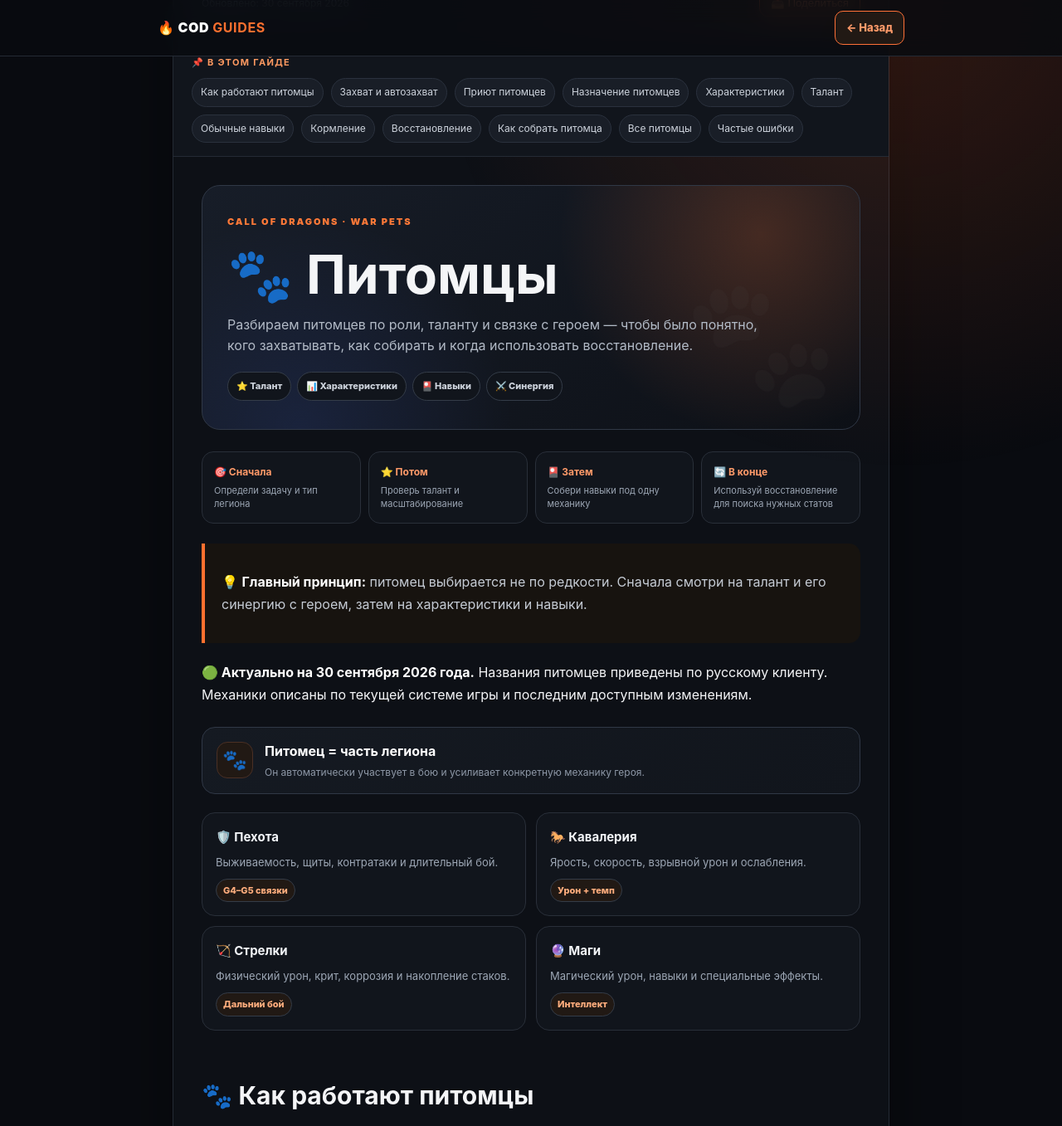
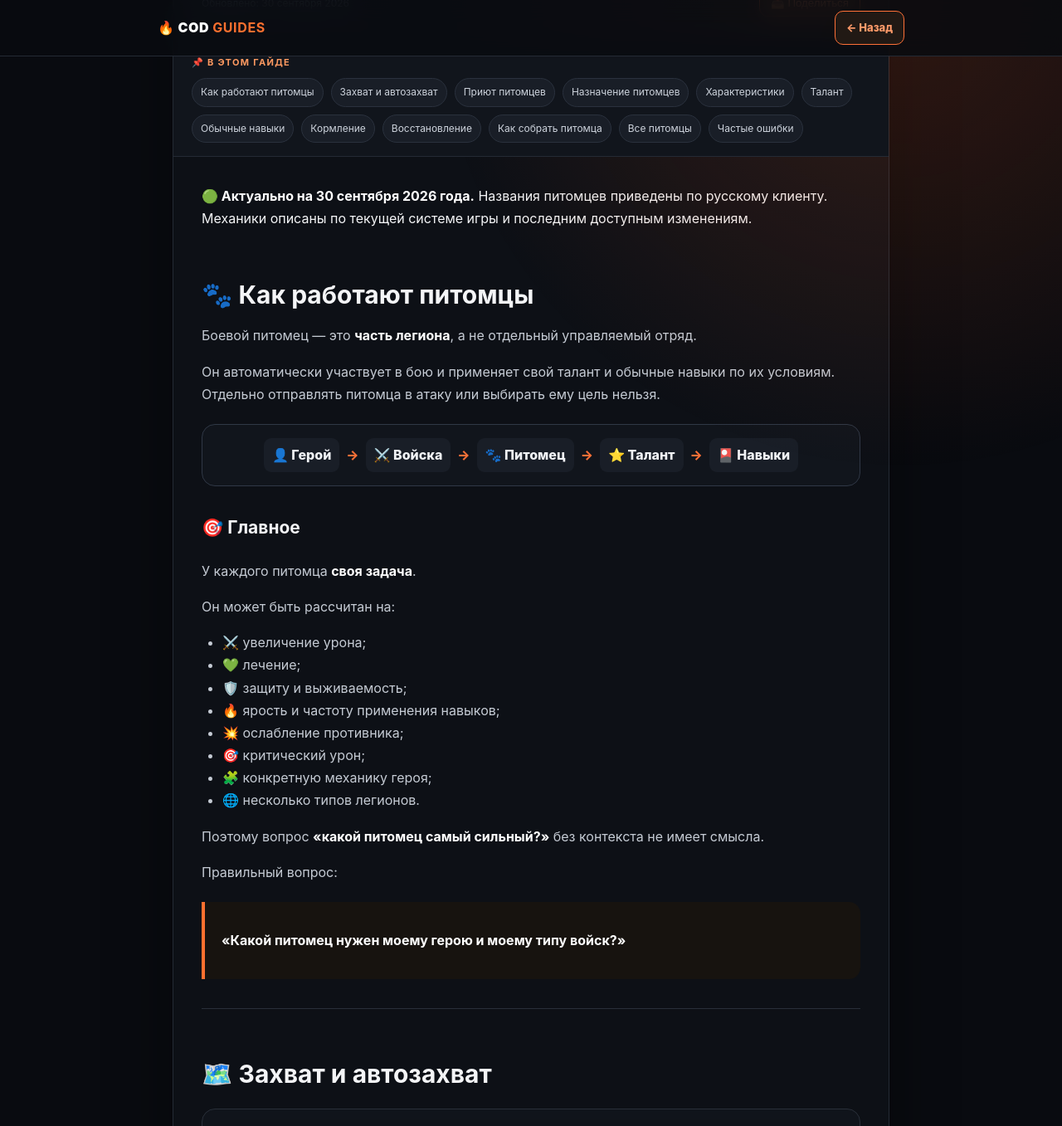
Before and after one commit to Kolya-YT/COD-Guides, a Jekyll site: the page built from guides/pitomcy.md, in a window 1280 px wide and 1400 px high, scrolled down 352 px, cut to the strip 0-1357 px from the top of the window. Shown: the whole strip at 83% size. Built offline with Jekyll 4.4.1, drawn with Linux system fonts in a browser that asks for light colours; some of the changed text lies outside the part shown.

```diff
--- a/guides/pitomcy.md
+++ b/guides/pitomcy.md
@@ -19,14 +19,7 @@
   - { label: "Частые ошибки", href: "#mistakes" }
 ---
 
-<div class="pet-hero"><div class="pet-hero-copy"><div class="pet-hero-kicker">CALL OF DRAGONS · WAR PETS</div><h2>🐾 Питомцы</h2><p>Разбираем питомцев по роли, таланту и связке с героем — чтобы было понятно, кого захватывать, как собирать и когда использовать восстановление.</p><div class="pet-hero-tags"><span>⭐ Талант</span><span>📊 Характеристики</span><span>🎴 Навыки</span><span>⚔️ Синергия</span></div></div></div>
-<div class="pet-quick-grid"><div class="pet-quick"><b>🎯 Сначала</b><span>Определи задачу и тип легиона</span></div><div class="pet-quick"><b>⭐ Потом</b><span>Проверь талант и масштабирование</span></div><div class="pet-quick"><b>🎴 Затем</b><span>Собери навыки под одну механику</span></div><div class="pet-quick"><b>🔄 В конце</b><span>Используй восстановление для поиска нужных статов</span></div></div>
-> 💡 <strong>Главный принцип:</strong> питомец выбирается не по редкости. Сначала смотри на талант и его синергию с героем, затем на характеристики и навыки.
-
 <div class="guide-note"><strong>🟢 Актуально на 30 сентября 2026 года.</strong> Названия питомцев приведены по русскому клиенту. Механики описаны по текущей системе игры и последним доступным изменениям.</div>
-
-<div class="pet-section-lead"><span class="pet-section-icon">🐾</span><div><b>Питомец = часть легиона</b><small>Он автоматически участвует в бою и усиливает конкретную механику героя.</small></div></div>
-<div class="pet-role-grid"><div class="pet-role"><strong>🛡️ Пехота</strong><span>Выживаемость, щиты, контратаки и длительный бой.</span><em>G4–G5 связки</em></div><div class="pet-role"><strong>🐎 Кавалерия</strong><span>Ярость, скорость, взрывной урон и ослабления.</span><em>Урон + темп</em></div><div class="pet-role"><strong>🏹 Стрелки</strong><span>Физический урон, крит, коррозия и накопление стаков.</span><em>Дальний бой</em></div><div class="pet-role"><strong>🔮 Маги</strong><span>Магический урон, навыки и специальные эффекты.</span><em>Интеллект</em></div></div>
 
 ## 🐾 Как работают питомцы {#mechanics}
 
@@ -374,21 +367,6 @@
 
 ---
 
-<div class="pet-catalog-head"><div><span class="home-kicker">БЫСТРЫЙ СПРАВОЧНИК</span><h3>🐾 Все питомцы</h3><p>Не рейтинг. Здесь главное — быстро понять роль, талант и подходящий тип легиона.</p></div><div class="pet-legend"><span>🛡️ Пехота</span><span>🐎 Кавалерия</span><span>🏹 Стрелки</span><span>🔮 Маги</span></div></div>
-
-<section class="pet-builder" id="builder">
-<div class="pet-builder-head"><div><span class="home-kicker">WAR PET BUILDER</span><h2>🧩 Конструктор питомца</h2><p>Собери питомца: выбери вид, характеристики и до 8 навыков. Локальная сборка сохраняется на устройстве.</p></div><button type="button" class="pet-builder-reset" data-pet-reset>↺ Сбросить</button></div>
-<div class="pet-builder-layout">
-<div class="pet-builder-main">
-<div class="pet-builder-card"><div class="pet-builder-title">🐾 Питомец</div><select class="pet-select" data-pet-select aria-label="Выбор питомца"></select><div class="pet-selected"><div class="pet-selected-icon" data-pet-icon>🐾</div><div><strong data-pet-name>Выберите питомца</strong><span data-pet-talent>Талант</span><small data-pet-role>—</small></div></div></div>
-<div class="pet-builder-card"><div class="pet-builder-title">📊 Характеристики</div><div class="pet-stat-grid" data-pet-stats></div></div>
-<div class="pet-builder-card"><div class="pet-builder-title">⭐ Талант</div><div class="pet-talent-box"><div class="pet-talent-icon" data-talent-icon>⭐</div><div><strong data-talent-name>—</strong><p data-talent-desc>Выберите питомца.</p></div></div></div>
-<div class="pet-builder-card"><div class="pet-builder-title">🎴 Навыки <span>до 8 слотов</span></div><div class="pet-skill-grid" data-pet-skills></div></div>
-</div>
-<aside class="pet-builder-side"><div class="pet-builder-card pet-build-summary"><div class="pet-builder-title">📋 Сборка</div><div class="pet-summary-main"><span data-summary-pet>Питомец не выбран</span><b data-summary-score>0/8</b></div><div class="pet-summary-row"><span>🎴 Навыков</span><b data-summary-skills>0</b></div><div class="pet-summary-row"><span>📊 Характеристик</span><b data-summary-stats>0</b></div><div class="pet-summary-row"><span>⚠️ Предупреждений</span><b data-summary-warnings>0</b></div><div class="pet-summary-bar"><span data-summary-bar></span></div><div class="pet-build-note" data-build-note>Выбери питомца и начни сборку.</div></div>
-<div class="pet-builder-card"><div class="pet-builder-title">🎯 Проверка</div><ul class="pet-builder-checks"><li data-check="pet">🐾 Выбран питомец</li><li data-check="talent">⭐ Проверен талант</li><li data-check="stats">📊 Есть характеристики</li><li data-check="skills">🎴 Есть навыки</li><li data-check="cap">✅ Сборка без предупреждений</li></ul></div></aside>
-</div></section>
-
 ## 🐾 Все питомцы {#catalog}
 
 Ниже — не рейтинг, а **быстрый разбор назначения каждого питомца**. У каждого своя механика, поэтому сначала смотри на тип легиона и талант, а уже потом на характеристики и навыки.
```
